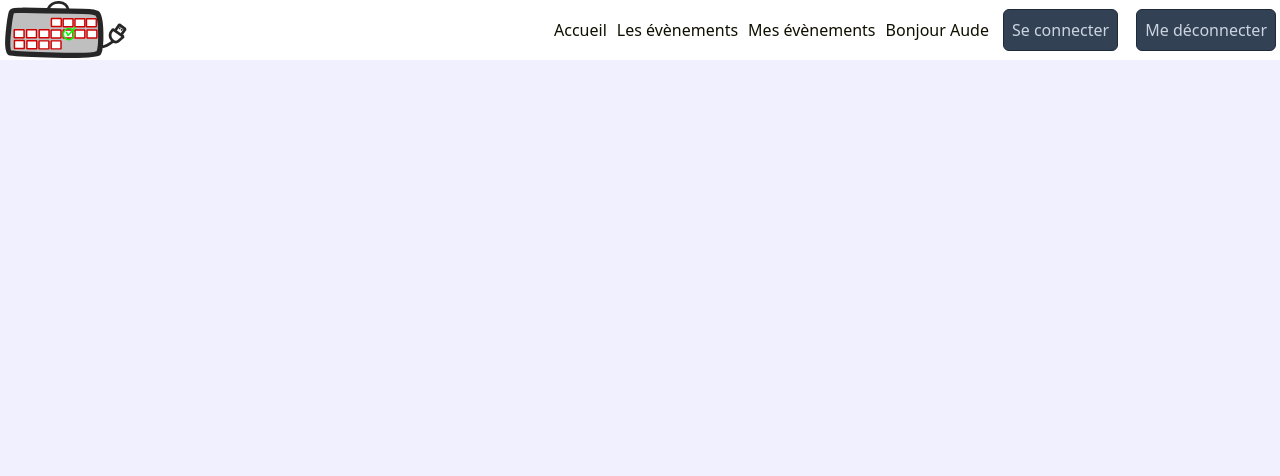
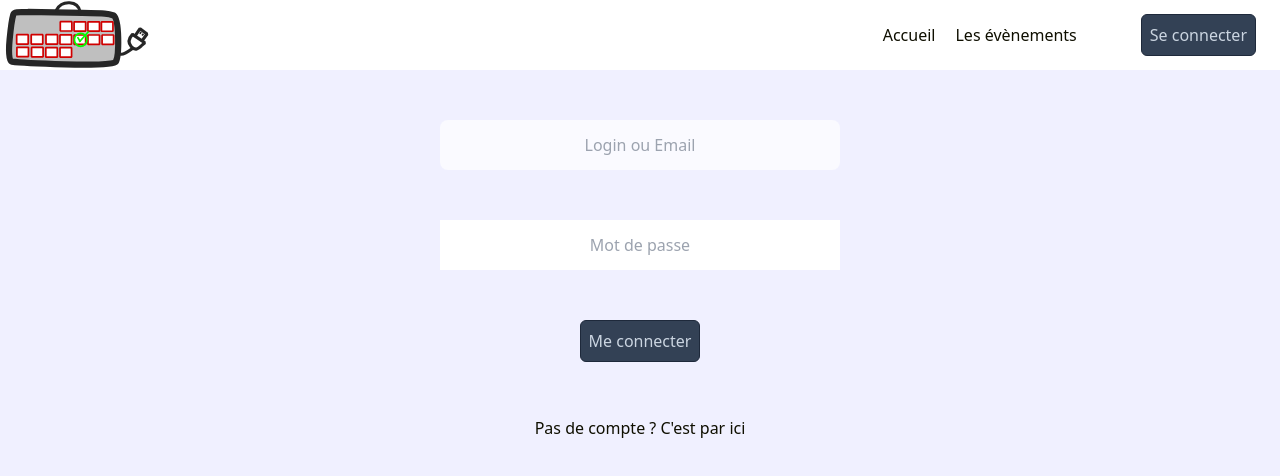
Before and after one commit to RobinPecheurTechnobel/DevEnt, an Angular app: page /login in a window 1280 px wide. Before the commit this address led to /. Shown: the top 476 px of the page. Built offline with nearby package versions, Linux system fonts and the light colour scheme.

Commit message:
login page
direction login page
service d'authentification
gestion de l'utilisateur dans la navbar

```diff
--- a/src/app/app-routing.module.ts
+++ b/src/app/app-routing.module.ts
@@ -1,9 +1,11 @@
 import { NgModule } from '@angular/core';
 import { RouterModule, Routes } from '@angular/router';
 import { HomePageComponent } from './home-page/home-page.component';
+import { LoginPageComponent } from './login-page/login-page.component';
 
 const routes: Routes = [
   { path: "", component: HomePageComponent },
+  { path: "login", component: LoginPageComponent}
 ];
 
 @NgModule({
--- a/src/app/app.module.ts
+++ b/src/app/app.module.ts
@@ -6,6 +6,7 @@ import { AppRoutingModule } from './app-routing.module';
 import { AppComponent } from './app.component';
 import { NavbarComponent } from './shared/component/navbar/navbar.component';
 import { HomePageComponent } from './home-page/home-page.component';
+import { LoginPageComponent } from './login-page/login-page.component';
 import { HTTP_INTERCEPTORS, HttpClientModule } from '@angular/common/http';
 import { AuthTokenInterceptor } from './shared/interceptor/auth-token.interceptor';
 
@@ -14,6 +15,7 @@ import { AuthTokenInterceptor } from './shared/interceptor/auth-token.intercepto
     AppComponent,
     NavbarComponent,
     HomePageComponent,
+    LoginPageComponent
   ],
   imports: [
     BrowserModule,
--- /dev/null
+++ b/src/app/login-page/login-page.component.html
@@ -0,0 +1,7 @@
+
+<div class="vFlex">
+    <input type="text" placeholder="Login ou Email" [(ngModel)]="identifier">
+    <input type="password" placeholder="Mot de passe" [(ngModel)]="password">
+    <button (click)="connection()">Me connecter</button>
+    <a href="">Pas de compte ? C'est par ici</a>
+</div>
--- /dev/null
+++ b/src/app/login-page/login-page.component.scss
@@ -0,0 +1,15 @@
+.vFlex{
+    justify-content: center;
+
+    *{
+        margin-left: auto;
+        margin-right: auto;
+        margin-top: 50px;
+    }
+}
+input{
+    width:400px;
+    height: 50px;;
+
+    text-align: center;
+}
--- /dev/null
+++ b/src/app/login-page/login-page.component.ts
@@ -0,0 +1,33 @@
+import { Component } from '@angular/core';
+import { AuthService } from '../shared/service/auth.service';
+import { Router } from '@angular/router';
+
+@Component({
+  selector: 'app-login-page',
+  templateUrl: './login-page.component.html',
+  styleUrls: ['./login-page.component.scss']
+})
+export class LoginPageComponent {
+
+  identifier :string = '';
+  password : string = '';
+
+  /**
+   *
+   */
+  constructor(private _authService: AuthService, private _router : Router) {
+
+  }
+
+  connection() : void
+  {
+    this._authService.login(this.identifier, this.password).subscribe({
+      next : ( value ) => {
+        // redirection
+      },
+      error : ( error ) => {
+        //indiquer l'erreur
+      }
+    })
+  }
+}
--- a/src/app/shared/component/navbar/navbar.component.html
+++ b/src/app/shared/component/navbar/navbar.component.html
@@ -2,22 +2,22 @@
     <img src="../../../assets/images/clavent.svg" height="100px">
     <ul>
         <li>
-            <a>Accueil</a>
+            <a routerLink="">Accueil</a>
         </li>
         <li>
             <a>Les évènements</a>
         </li>
         <li>
-            <a>Mes évènements</a>
+            <a *ngIf="user">Mes évènements</a>
         </li>
         <li>
-            <p>Bonjour Aude</p>
+            <p  *ngIf="user">Bonjour {{user.firstname}}</p>
         </li>
         <li>
-            <button>Se connecter</button>
+            <button *ngIf="!user"  routerLink="/login">Se connecter</button>
         </li>
         <li>
-            <button>Me déconnecter</button>
+            <button *ngIf="user">Me déconnecter</button>
         </li>
     </ul>
 
--- a/src/app/shared/component/navbar/navbar.component.scss
+++ b/src/app/shared/component/navbar/navbar.component.scss
@@ -5,14 +5,14 @@ div{
     background-color: white;
 
     img{
-        max-height: 60px;
+        max-height: 70px;
     }
     ul{
         display: flex;
         justify-content: flex-end;
         align-items: center;
         li{
-            margin-left: 10px;
+            margin-left: 20px;
         }
     }
 }
--- a/src/app/shared/component/navbar/navbar.component.ts
+++ b/src/app/shared/component/navbar/navbar.component.ts
@@ -1,4 +1,6 @@
-import { Component } from '@angular/core';
+import { Component, OnInit } from '@angular/core';
+import { Member, User } from '../../model/user';
+import { AuthService } from '../../service/auth.service';
 
 /**
  * Composant responsable de la navbar
@@ -8,6 +10,30 @@ import { Component } from '@angular/core';
   templateUrl: './navbar.component.html',
   styleUrls: ['./navbar.component.scss']
 })
-export class NavbarComponent {
+export class NavbarComponent implements OnInit{
 
+  /**
+   * Objet utilisateur
+   *
+   * peut-être :
+   * - { undefined } s'il n'y a pas d'utilisateur connecté
+   * - { member } s'il y en a un
+   */
+  user : Member | undefined;
+
+  /**
+   *
+   */
+  constructor(private _authService : AuthService) {
+
+  }
+
+  ngOnInit(): void {
+   this._authService.$connectedMember.subscribe({
+      next : ( value ) => {
+        this.user = value;
+        console.log(this.user);
+      }
+    })
+  }
 }
--- /dev/null
+++ b/src/app/shared/service/auth.service.ts
@@ -0,0 +1,44 @@
+import { Injectable } from '@angular/core';
+import { Member, User } from '../model/user';
+import { BehaviorSubject, Observable } from 'rxjs';
+import { HttpClient } from '@angular/common/http';
+import { Login } from '../model/login';
+
+@Injectable({
+  providedIn: 'root'
+})
+export class AuthService {
+
+  private _$connectedMember : BehaviorSubject< Member | undefined > = new BehaviorSubject < Member | undefined >(this.getMember());
+  $connectedMember : Observable< Member | undefined > = this._$connectedMember.asObservable();
+  private _member : Member | undefined;
+
+  urlBase : string = "https://localhost:7245/";
+
+  loginEndPoint : string = "api/Auth/Login";
+
+  constructor( private _httpClient : HttpClient ) { }
+
+  getMember() : Member |undefined{
+    return this._member;
+  }
+
+  login (identifier:string, password:string) : Observable< Member | undefined > {
+    console.log(identifier,password);
+    this._loginToApi(identifier, password).subscribe({
+      next : ( value ) =>{
+        localStorage.setItem("deventToken", value.token);
+        this._$connectedMember.next(value.member);
+      },
+      error : ( error ) => {
+        this._$connectedMember.next(undefined);
+      }
+    });
+    return this.$connectedMember;
+  }
+  private _loginToApi(identifier:string, password:string) : Observable<User> {
+
+    let login : Login = new Login( identifier,password);
+    return this._httpClient.post<User>( this.urlBase + this.loginEndPoint, login );
+  }
+}
```
Also changed, not shown: 2 other files (tests, documents, lock files or other folders).
